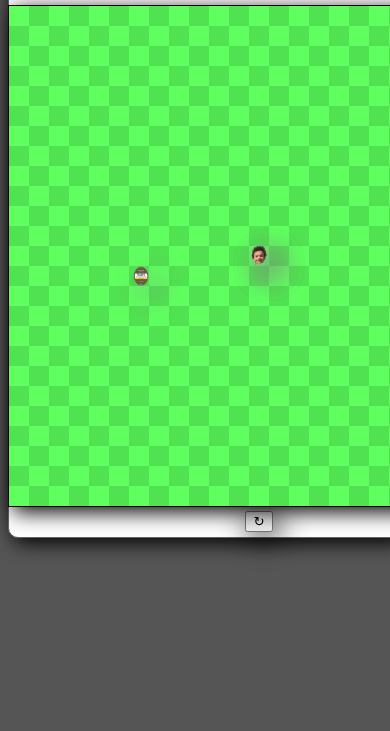
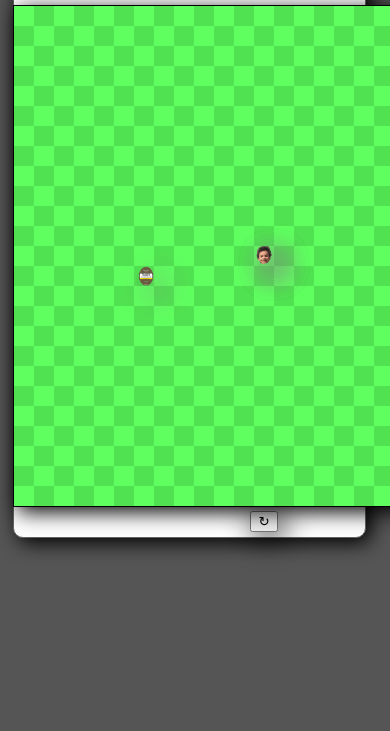
Before and after one commit to williamv04/williamv04.github.io, a plain HTML site: page index.html in a window 390 px wide. Shown: the part 113-844 px from the top of the page. Drawn offline with Linux system fonts and the light colour scheme.

Commit message:
Update index.html

```diff
--- a/index.html
+++ b/index.html
@@ -77,7 +77,8 @@
 
       @media only screen and (max-width: 850px) {
         #hoved {
-          width: 100%;
+          width: 90%;
+          margin: 5px 5px 5px 5px;
         }
       }
 
```
